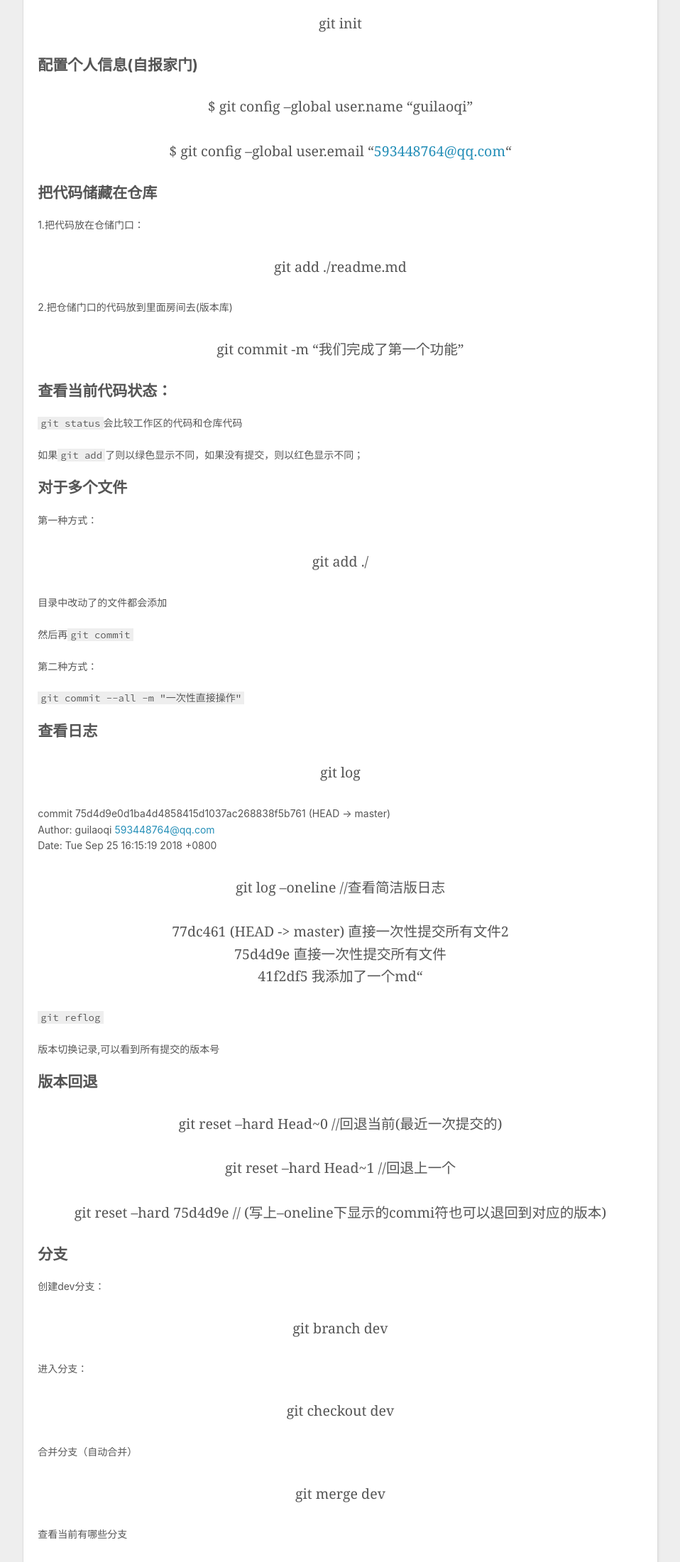
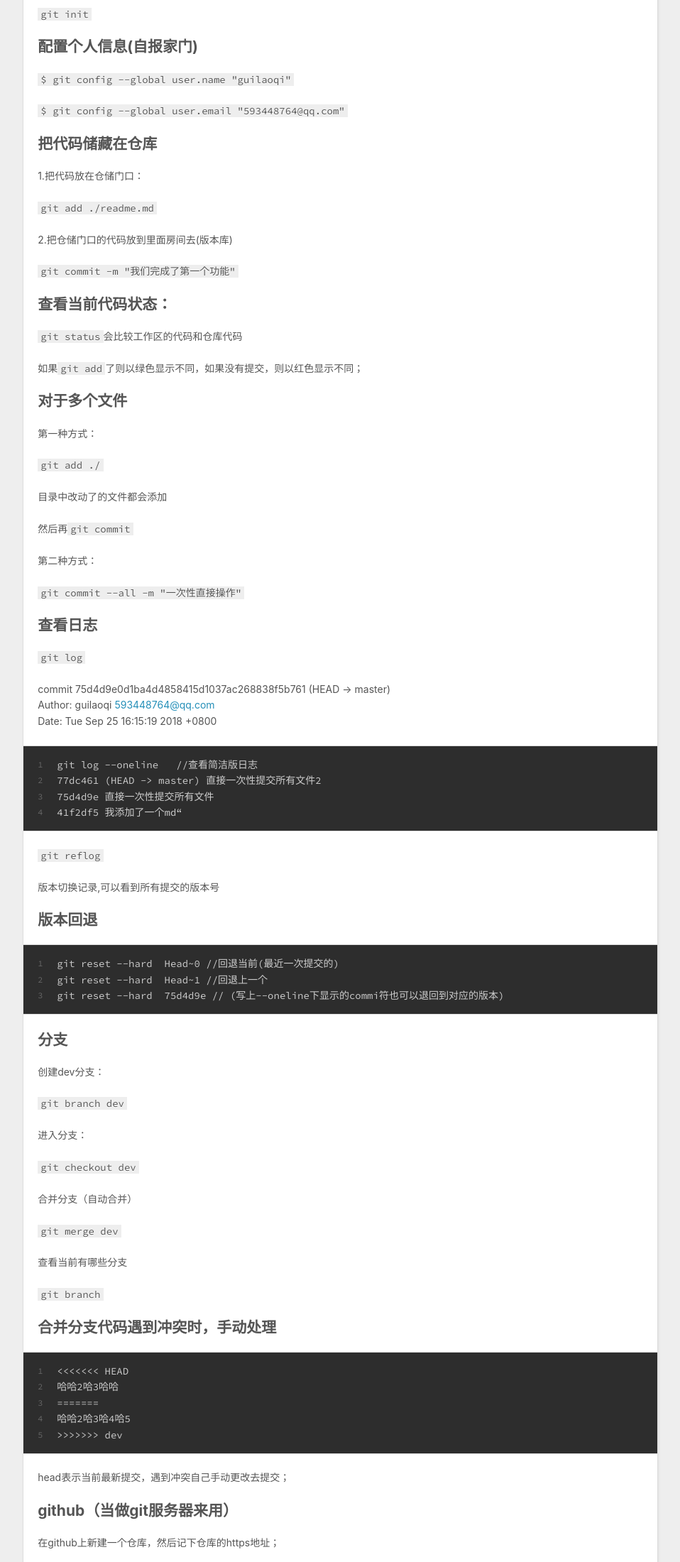
Before and after one commit to guilaoqi/guilaoqiblog.github.io, a plain HTML site: page index.html in a window 1280 px wide. Shown: the part 600-2800 px from the top of the page at 71% size, without its empty margins (8-966 px from the left). Drawn offline with nearby package versions, Linux system fonts and the light colour scheme.

Commit message:
Site updated: 2018-09-26 15:02:22

````diff
--- a/index.html
+++ b/index.html
@@ -76,78 +76,43 @@
 
         <h1 id="GIT"><a href="#GIT" class="headerlink" title="GIT"></a>GIT</h1><p>linus为了维护linux自己写了一个版本管理的工具（Git）</p>
 <p>其他版本控制工具：svn,vss,vcs </p>
-<h2 id="初始化仓库"><a href="#初始化仓库" class="headerlink" title="初始化仓库"></a>初始化仓库</h2><blockquote>
-<p>git init</p>
-</blockquote>
-<h2 id="配置个人信息-自报家门"><a href="#配置个人信息-自报家门" class="headerlink" title="配置个人信息(自报家门)"></a>配置个人信息(自报家门)</h2><blockquote>
-<p>$ git config –global user.name “guilaoqi”</p>
-</blockquote>
-<blockquote>
-<p>$ git config –global user.email “<a href="mailto:593448764@qq.com" target="_blank" rel="noopener">593448764@qq.com</a>“</p>
-</blockquote>
+<h2 id="初始化仓库"><a href="#初始化仓库" class="headerlink" title="初始化仓库"></a>初始化仓库</h2><p><code>git init</code></p>
+<h2 id="配置个人信息-自报家门"><a href="#配置个人信息-自报家门" class="headerlink" title="配置个人信息(自报家门)"></a>配置个人信息(自报家门)</h2><p><code>$ git config --global user.name &quot;guilaoqi&quot;</code></p>
+<p><code>$ git config --global user.email &quot;593448764@qq.com&quot;</code></p>
 <h2 id="把代码储藏在仓库"><a href="#把代码储藏在仓库" class="headerlink" title="把代码储藏在仓库"></a>把代码储藏在仓库</h2><p>1.把代码放在仓储门口：</p>
-<blockquote>
-<p>git add ./readme.md</p>
-</blockquote>
+<p><code>git add ./readme.md</code></p>
 <p>2.把仓储门口的代码放到里面房间去(版本库)</p>
-<blockquote>
-<p>git commit -m “我们完成了第一个功能”</p>
-</blockquote>
+<p><code>git commit -m &quot;我们完成了第一个功能&quot;</code></p>
 <h2 id="查看当前代码状态："><a href="#查看当前代码状态：" class="headerlink" title="查看当前代码状态："></a>查看当前代码状态：</h2><p><code>git status</code>会比较工作区的代码和仓库代码</p>
 <p>如果<code>git add</code>了则以绿色显示不同，如果没有提交，则以红色显示不同；</p>
 <h2 id="对于多个文件"><a href="#对于多个文件" class="headerlink" title="对于多个文件"></a>对于多个文件</h2><p>第一种方式：</p>
-<blockquote>
-<p>git add ./</p>
-</blockquote>
+<p><code>git add ./</code></p>
 <p>目录中改动了的文件都会添加</p>
 <p>然后再<code>git commit</code></p>
 <p>第二种方式：</p>
 <p><code>git commit --all -m &quot;一次性直接操作&quot;</code></p>
-<h2 id="查看日志"><a href="#查看日志" class="headerlink" title="查看日志"></a>查看日志</h2><blockquote>
-<p>git log</p>
-</blockquote>
-<p>commit 75d4d9e0d1ba4d4858415d1037ac268838f5b761 (HEAD -&gt; master)<br>Author: guilaoqi <a href="mailto:&#53;&#x39;&#x33;&#x34;&#x34;&#56;&#x37;&#x36;&#x34;&#64;&#x71;&#x71;&#x2e;&#99;&#x6f;&#x6d;" target="_blank" rel="noopener">&#53;&#x39;&#x33;&#x34;&#x34;&#56;&#x37;&#x36;&#x34;&#64;&#x71;&#x71;&#x2e;&#99;&#x6f;&#x6d;</a><br>Date:   Tue Sep 25 16:15:19 2018 +0800</p>
-<blockquote>
-<p>git log –oneline   //查看简洁版日志</p>
-<p>77dc461 (HEAD -&gt; master) 直接一次性提交所有文件2<br>75d4d9e 直接一次性提交所有文件<br>41f2df5 我添加了一个md“</p>
-</blockquote>
+<h2 id="查看日志"><a href="#查看日志" class="headerlink" title="查看日志"></a>查看日志</h2><p><code>git log</code></p>
+<p>commit 75d4d9e0d1ba4d4858415d1037ac268838f5b761 (HEAD -&gt; master)<br>Author: guilaoqi <a href="mailto:&#53;&#x39;&#x33;&#x34;&#x34;&#x38;&#55;&#54;&#x34;&#64;&#113;&#x71;&#46;&#99;&#x6f;&#109;" target="_blank" rel="noopener">&#53;&#x39;&#x33;&#x34;&#x34;&#x38;&#55;&#54;&#x34;&#64;&#113;&#x71;&#46;&#99;&#x6f;&#109;</a><br>Date:   Tue Sep 25 16:15:19 2018 +0800</p>
+<figure class="highlight plain"><table><tr><td class="gutter"><pre><span class="line">1</span><br><span class="line">2</span><br><span class="line">3</span><br><span class="line">4</span><br></pre></td><td class="code"><pre><span class="line">git log --oneline   //查看简洁版日志</span><br><span class="line">77dc461 (HEAD -&gt; master) 直接一次性提交所有文件2</span><br><span class="line">75d4d9e 直接一次性提交所有文件</span><br><span class="line">41f2df5 我添加了一个md“</span><br></pre></td></tr></table></figure>
 <p><code>git reflog</code></p>
 <p>版本切换记录,可以看到所有提交的版本号</p>
-<h2 id="版本回退"><a href="#版本回退" class="headerlink" title="版本回退"></a>版本回退</h2><blockquote>
-<p>git reset –hard  Head~0 //回退当前(最近一次提交的)</p>
-<p>git reset –hard  Head~1 //回退上一个</p>
-<p>git reset –hard  75d4d9e // (写上–oneline下显示的commi符也可以退回到对应的版本)</p>
-</blockquote>
+<h2 id="版本回退"><a href="#版本回退" class="headerlink" title="版本回退"></a>版本回退</h2><figure class="highlight plain"><table><tr><td class="gutter"><pre><span class="line">1</span><br><span class="line">2</span><br><span class="line">3</span><br></pre></td><td class="code"><pre><span class="line">git reset --hard  Head~0 //回退当前(最近一次提交的)</span><br><span class="line">git reset --hard  Head~1 //回退上一个</span><br><span class="line">git reset --hard  75d4d9e // (写上--oneline下显示的commi符也可以退回到对应的版本)</span><br></pre></td></tr></table></figure>
 <h2 id="分支"><a href="#分支" class="headerlink" title="分支"></a>分支</h2><p>创建dev分支：</p>
-<blockquote>
-<p>git branch dev</p>
-</blockquote>
+<p><code>git branch dev</code></p>
 <p>进入分支：</p>
-<blockquote>
-<p>git checkout dev</p>
-</blockquote>
+<p><code>git checkout dev</code></p>
 <p>合并分支（自动合并）</p>
-<blockquote>
-<p>git merge dev</p>
-</blockquote>
+<p><code>git merge dev</code></p>
 <p>查看当前有哪些分支</p>
-<blockquote>
-<p>git branch</p>
-</blockquote>
+<p><code>git branch</code></p>
 <h2 id="合并分支代码遇到冲突时，手动处理"><a href="#合并分支代码遇到冲突时，手动处理" class="headerlink" title="合并分支代码遇到冲突时，手动处理"></a>合并分支代码遇到冲突时，手动处理</h2><figure class="highlight plain"><table><tr><td class="gutter"><pre><span class="line">1</span><br><span class="line">2</span><br><span class="line">3</span><br><span class="line">4</span><br><span class="line">5</span><br></pre></td><td class="code"><pre><span class="line">&lt;&lt;&lt;&lt;&lt;&lt;&lt; HEAD</span><br><span class="line">哈哈2哈3哈哈</span><br><span class="line">=======</span><br><span class="line">哈哈2哈3哈4哈5</span><br><span class="line">&gt;&gt;&gt;&gt;&gt;&gt;&gt; dev</span><br></pre></td></tr></table></figure>
 <p>head表示当前最新提交，遇到冲突自己手动更改去提交；</p>
 <h2 id="github（当做git服务器来用）"><a href="#github（当做git服务器来用）" class="headerlink" title="github（当做git服务器来用）"></a>github（当做git服务器来用）</h2><p>在github上新建一个仓库，然后记下仓库的https地址；</p>
-<blockquote>
-<p>git push <a href="https://github.com/guilaoqi/test_git.git" target="_blank" rel="noopener">仓库链接</a>  master</p>
-</blockquote>
-<h2 id="从github拿代码"><a href="#从github拿代码" class="headerlink" title="从github拿代码"></a>从github拿代码</h2><blockquote>
-<p>git init</p>
-<p>git pull <a href="https://github.com/guilaoqi/test_git.git" target="_blank" rel="noopener">仓库链接</a>  master</p>
-</blockquote>
+<p><code>git push [仓库链接](https://github.com/guilaoqi/test_git.git)  master</code></p>
+<h2 id="从github拿代码"><a href="#从github拿代码" class="headerlink" title="从github拿代码"></a>从github拿代码</h2><p><code>git init</code></p>
+<p><code>git pull [仓库链接](https://github.com/guilaoqi/test_git.git)  master</code></p>
 <p>(会拥有完整的提交记录)，不会直接覆盖，会做合并处理；（一般开发用这个）（<strong>注意，本地要初始一个仓储</strong>）</p>
-<blockquote>
-<p>git clone <a href="https://github.com/guilaoqi/test_git.git" target="_blank" rel="noopener">仓库链接</a>   </p>
-</blockquote>
+<p><code>git clone [仓库链接](https://github.com/guilaoqi/test_git.git)</code></p>
 <p>会得到远程仓库相同的数据，如果多次执行会覆盖本地内容。</p>
 <h2 id="SSH方式上传代码"><a href="#SSH方式上传代码" class="headerlink" title="SSH方式上传代码"></a>SSH方式上传代码</h2><ul>
 <li>公钥和私钥，两者之间是有关联的。</li>
@@ -158,7 +123,6 @@
 <li>把公钥粘贴在github》setting》SSH 里面</li>
 </ul>
 </li>
-<li></li>
 </ul>
 <p>两个用户的push和pull</p>
 <p>A：添加完内容，进行本地commit，然后push到服务器；</p>
@@ -167,7 +131,7 @@
 
     </div>
     <footer class="article-footer">
-      <a data-url="http://yoursite.com/2018/09/26/git工具的使用/" data-id="cjmisjyld00002wty0x269gsb" class="article-share-link">Share</a>
+      <a data-url="http://yoursite.com/2018/09/26/git工具的使用/" data-id="cjmisvvj80000w4tyorcvnm7i" class="article-share-link">Share</a>
 
 
     </footer>
@@ -189,9 +153,13 @@
 
     <div class="article-entry" itemprop="articleBody">
 
-        <h1 id="hexo的使用"><a href="#hexo的使用" class="headerlink" title="hexo的使用"></a>hexo的使用</h1><h3 id="安装"><a href="#安装" class="headerlink" title="安装"></a>安装</h3><figure class="highlight plain"><figcaption><span>i -g hexo```</span></figcaption><table><tr><td class="gutter"><pre><span class="line">1</span><br><span class="line">2</span><br><span class="line">3</span><br><span class="line">4</span><br><span class="line">5</span><br><span class="line">6</span><br></pre></td><td class="code"><pre><span class="line"></span><br><span class="line">### 使用</span><br><span class="line"></span><br><span class="line">在一个空目录下打开命令行工具，然后进行初始化</span><br><span class="line"></span><br><span class="line">```hexo init</span><br></pre></td></tr></table></figure>
+        <h1 id="hexo的使用"><a href="#hexo的使用" class="headerlink" title="hexo的使用"></a>hexo的使用</h1><h3 id="安装"><a href="#安装" class="headerlink" title="安装"></a>安装</h3><figure class="highlight plain"><table><tr><td class="gutter"><pre><span class="line">1</span><br></pre></td><td class="code"><pre><span class="line">npm i -g hexo</span><br></pre></td></tr></table></figure>
+<h3 id="使用"><a href="#使用" class="headerlink" title="使用"></a>使用</h3><p>在一个空目录下打开命令行工具，然后进行初始化</p>
+<figure class="highlight plain"><table><tr><td class="gutter"><pre><span class="line">1</span><br></pre></td><td class="code"><pre><span class="line">hexo init</span><br></pre></td></tr></table></figure>
 <p>在source/_post目录下，创建自己的md文档，使用命令：</p>
-<figure class="highlight plain"><figcaption><span>g```</span></figcaption><table><tr><td class="gutter"><pre><span class="line">1</span><br><span class="line">2</span><br><span class="line">3</span><br><span class="line">4</span><br><span class="line">5</span><br><span class="line">6</span><br></pre></td><td class="code"><pre><span class="line"></span><br><span class="line">将md文件转换成html文件</span><br><span class="line"></span><br><span class="line">### 本地服务开启</span><br><span class="line"></span><br><span class="line">```hexo s</span><br></pre></td></tr></table></figure>
+<figure class="highlight plain"><table><tr><td class="gutter"><pre><span class="line">1</span><br></pre></td><td class="code"><pre><span class="line">hexo g</span><br></pre></td></tr></table></figure>
+<p>将md文件转换成html文件</p>
+<h3 id="本地服务开启"><a href="#本地服务开启" class="headerlink" title="本地服务开启"></a>本地服务开启</h3><figure class="highlight plain"><table><tr><td class="gutter"><pre><span class="line">1</span><br></pre></td><td class="code"><pre><span class="line">hexo s</span><br></pre></td></tr></table></figure>
 <p>然后可以在本地浏览器下进行浏览；</p>
 <h3 id="配置github关联"><a href="#配置github关联" class="headerlink" title="配置github关联"></a>配置github关联</h3><h4 id="安装-1"><a href="#安装-1" class="headerlink" title="安装"></a>安装</h4><figure class="highlight plain"><table><tr><td class="gutter"><pre><span class="line">1</span><br></pre></td><td class="code"><pre><span class="line">npm i hexo-deployer-git -g</span><br></pre></td></tr></table></figure>
 <h4 id="修改-config-yml文件"><a href="#修改-config-yml文件" class="headerlink" title="修改_config.yml文件"></a>修改_config.yml文件</h4><figure class="highlight plain"><table><tr><td class="gutter"><pre><span class="line">1</span><br><span class="line">2</span><br><span class="line">3</span><br><span class="line">4</span><br></pre></td><td class="code"><pre><span class="line">deploy:</span><br><span class="line">  type: git</span><br><span class="line">  repo: git@github.com:guilaoqi/guilaoqi.github.io.git</span><br><span class="line">  branch: master</span><br></pre></td></tr></table></figure>
@@ -202,7 +170,7 @@
 
     </div>
     <footer class="article-footer">
-      <a data-url="http://yoursite.com/2018/09/26/hexo的使用/" data-id="cjmisjym300012wtyw75oh5hb" class="article-share-link">Share</a>
+      <a data-url="http://yoursite.com/2018/09/26/hexo的使用/" data-id="cjmisvvjz0001w4ty3z9x4hb1" class="article-share-link">Share</a>
 
 
     </footer>
````
Also changed, not shown: 2018/09/26/git工具的使用/index.html (+23 -59 lines), 2018/09/26/hexo的使用/index.html (+11 -7 lines).
